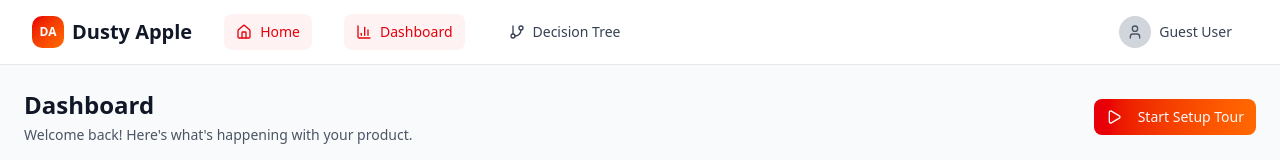
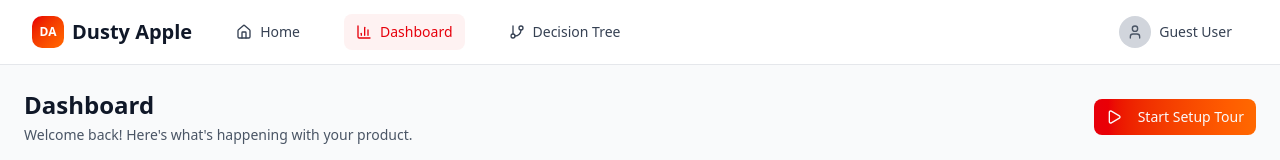
Before and after one commit to databeaks/dusty-apples, a Next.js app: page /dashboard in a window 1280 px wide. Shown: the top 160 px of the page. Built offline with nearby package versions, Linux system fonts and the light colour scheme; no server answers.

Commit message:
fix layout

```diff
--- a/app/dashboard/page.tsx
+++ b/app/dashboard/page.tsx
@@ -99,8 +99,7 @@ export default function DashboardPage() {
   };
 
   return (
-    <div className="flex-1 bg-gray-50 p-6">
-      <div className="max-w-7xl mx-auto">
+    <div className="flex-1 bg-gray-50 p-6 w-full">
         {/* Header */}
         <div className="mb-8">
           <div className="flex flex-col sm:flex-row sm:items-center sm:justify-between">
@@ -299,7 +298,6 @@ export default function DashboardPage() {
             </CardContent>
           </Card>
         </div>
-      </div>
     </div>
   );
 }
--- a/components/navigation.tsx
+++ b/components/navigation.tsx
@@ -34,10 +34,26 @@ export function Navigation() {
     fetchUserData();
   }, []);
 
+  // Sync currentView with pathname
+  useEffect(() => {
+    if (pathname === '/') {
+      setCurrentView('home');
+    } else if (pathname === '/dashboard') {
+      setCurrentView('dashboard');
+    } else if (pathname.startsWith('/decision-tree')) {
+      setCurrentView('decision-tree-list');
+    }
+  }, [pathname, setCurrentView]);
+
+  // Debug currentView changes
+  useEffect(() => {
+    console.log('Navigation: currentView changed to:', currentView, 'pathname:', pathname);
+  }, [currentView, pathname]);
+
   const navItems = [
     { id: 'home', label: 'Home', icon: Home, path: '/', isView: true },
-    { id: 'dashboard', label: 'Dashboard', icon: BarChart3, path: '/dashboard', isView: false },
-    { id: 'decision-tree', label: 'Decision Tree', icon: GitBranch, path: '/decision-tree', isView: false },
+    { id: 'dashboard', label: 'Dashboard', icon: BarChart3, path: '/dashboard', isView: true },
+    { id: 'decision-tree-list', label: 'Decision Tree', icon: GitBranch, path: '/decision-tree', isView: true },
   ];
 
   return (
@@ -57,26 +73,24 @@ export function Navigation() {
             <div className="hidden md:ml-8 md:flex md:space-x-8">
               {navItems.map((item) => {
                 const Icon = item.icon;
-                const isActive = item.isView
-                  ? currentView === item.id
-                  : pathname === item.path;
+                // Use appropriate logic for each navigation item
+                let isActive = false;
+                if (item.id === 'home') {
+                  isActive = pathname === '/';
+                } else if (item.id === 'dashboard') {
+                  isActive = pathname === '/dashboard' || pathname === '/dashboard/';
+                } else if (item.id === 'decision-tree-list') {
+                  isActive = pathname.startsWith('/decision-tree');
+                }
 
-                if (item.isView) {
-                  return (
-                    <button
-                      key={item.id}
-                      onClick={() => setCurrentView(item.id as any)}
-                      className={`inline-flex items-center px-3 py-2 text-sm font-medium rounded-md transition-colors ${
+                // Debug logging for each nav item
+                console.log(`Nav item ${item.id}:`, {
+                  itemId: item.id,
+                  pathname,
+                  itemPath: item.path,
                   isActive
-                          ? 'text-red-600 bg-red-50'
-                          : 'text-gray-700 hover:text-red-600 hover:bg-gray-50'
-                      }`}
-                    >
-                      <Icon className="h-4 w-4 mr-2" />
-                      {item.label}
-                    </button>
-                  );
-                } else {
+                });
+
                 return (
                   <Link
                     key={item.id}
@@ -91,7 +105,6 @@ export function Navigation() {
                     {item.label}
                   </Link>
                 );
-                }
               })}
             </div>
           </div>
@@ -131,29 +144,16 @@ export function Navigation() {
             <div className="space-y-1">
               {navItems.map((item) => {
                 const Icon = item.icon;
-                const isActive = item.isView
-                  ? currentView === item.id
-                  : pathname === item.path;
+                // Use appropriate logic for each navigation item
+                let isActive = false;
+                if (item.id === 'home') {
+                  isActive = pathname === '/';
+                } else if (item.id === 'dashboard') {
+                  isActive = pathname === '/dashboard' || pathname === '/dashboard/';
+                } else if (item.id === 'decision-tree-list') {
+                  isActive = pathname.startsWith('/decision-tree');
+                }
 
-                if (item.isView) {
-                  return (
-                    <button
-                      key={item.id}
-                      onClick={() => {
-                        setCurrentView(item.id as any);
-                        setIsMobileMenuOpen(false);
-                      }}
-                      className={`w-full text-left flex items-center px-3 py-2 text-base font-medium rounded-md transition-colors ${
-                        isActive
-                          ? 'text-red-600 bg-red-50'
-                          : 'text-gray-700 hover:text-red-600 hover:bg-gray-50'
-                      }`}
-                    >
-                      <Icon className="h-5 w-5 mr-3" />
-                      {item.label}
-                    </button>
-                  );
-                } else {
                 return (
                   <Link
                     key={item.id}
@@ -169,7 +169,6 @@ export function Navigation() {
                     {item.label}
                   </Link>
                 );
-                }
               })}
             </div>
           </div>
```
Lines whose indentation alone changed are shown as unchanged.
